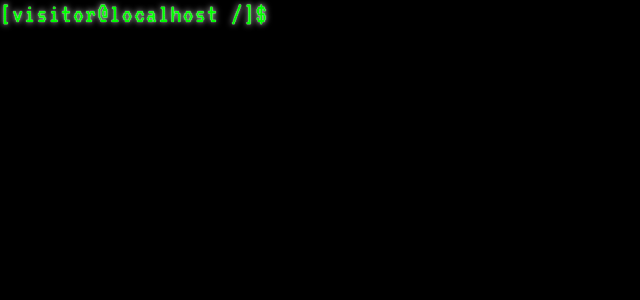
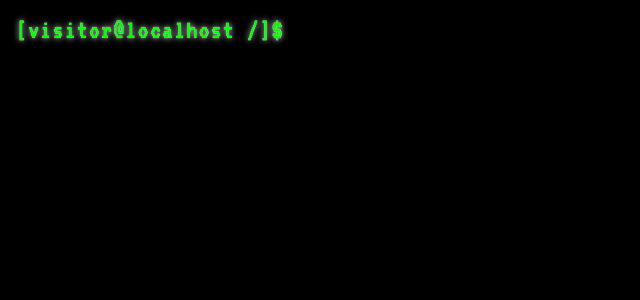
Before and after one commit to bukomp/my-page, a React (Create React App) app: page / in a window 1280 px wide. Shown: the top 300 px of the page, without its empty margins (0-640 px from the left). Built offline with nearby package versions, Linux system fonts and the light colour scheme.

Commit message:
feat: refactored

```diff
--- a/src/components/Terminal/Terminal.jsx
+++ b/src/components/Terminal/Terminal.jsx
@@ -1,7 +1,6 @@
 import React, { useState, useRef, useEffect } from 'react';
 import { useDispatch, useSelector } from 'react-redux';
 import './terminal.css';
-
 import commandDeclarations from './commands/commandDeclarations';
 import {
   saveToCommandHistory,
@@ -9,81 +8,77 @@ import {
 } from '../../reducers/commandReducer';
 import { saveToOutputHistory } from '../../reducers/outputReducer';
 
+import TerminalInput from './components/Input';
+import TerminalOutput from './components/Output';
+
+// Custom hook for focus management
 const useFocus = () => {
   const htmlElRef = useRef(null);
   const setFocus = () => {
-    htmlElRef.current && htmlElRef.current.focus();
+    htmlElRef.current?.focus();
   };
-
   return [htmlElRef, setFocus];
 };
 
 const Terminal = () => {
   const dispatch = useDispatch();
-
-  // DOM Elements
   const [inputRef, setInputFocus] = useFocus();
-
-  // Command History
   const commandHistory = useSelector((state) => state.commandHistory);
   const outputHistory = useSelector((state) => state.outputHistory);
   const [historyIndex, setHistoryIndex] = useState(commandHistory.length);
   const [currentInputValue, setCurrentInputValue] = useState('');
-
   const username = 'visitor';
   const hostname = window.location.host;
   const directory = window.location.pathname;
 
+  // Initialize command history on component mount
   useEffect(() => {
     dispatch(setInitialCommandHistory());
   }, [dispatch]);
 
+  // Update history index when command history changes
   useEffect(() => {
     setHistoryIndex(commandHistory.length);
   }, [commandHistory]);
 
+  // Scroll to the latest command output
   useEffect(() => {
     inputRef.current.scrollIntoView();
   }, [outputHistory, inputRef]);
 
-  // Command History Functions
-  function saveCommandToHistory(input) {
+  // Save command to history and update history index
+  const saveCommandToHistory = (input) => {
     dispatch(saveToCommandHistory(input));
     setHistoryIndex(commandHistory.length);
-  }
+  };
 
-  // Command Execution
-  function executeCommand(input) {
+  // Execute command and save output to history
+  const executeCommand = (input) => {
     if (input === '') {
       return dispatch(saveToOutputHistory({ input: '', output: '' }));
     }
-
     let output = 'Command not found';
-
-    const commandInput = input.split(' ')[0];
-    const properties = input.split(' ');
-
+    const [commandInput, ...properties] = input.split(' ');
     if (commandDeclarations.hasOwnProperty(commandInput)) {
-      properties.shift();
       const command = commandDeclarations[commandInput];
       output = command(dispatch, ...properties);
     }
-
     if (output !== '**clear**')
       dispatch(saveToOutputHistory({ input, output }));
-  }
+  };
 
-  // History Navigation
-  function navigateHistoryUp(e) {
+  // Navigate command history up
+  const navigateHistoryUp = (e) => {
     if (historyIndex > 0) {
       const value = commandHistory[historyIndex - 1];
       e.target.setSelectionRange(value.length, value.length);
       setHistoryIndex(historyIndex - 1);
       setCurrentInputValue(value);
     }
-  }
+  };
 
-  function navigateHistoryDown(e) {
+  // Navigate command history down
+  const navigateHistoryDown = (e) => {
     if (historyIndex < commandHistory.length - 1) {
       const value = commandHistory[historyIndex + 1];
       e.target.setSelectionRange(value.length, value.length);
@@ -92,25 +87,34 @@ const Terminal = () => {
     } else {
       setCurrentInputValue('');
     }
-  }
+  };
 
-  function handleKeyDown(e) {
+  // Handle key down events
+  const handleKeyDown = (e) => {
     const input = e.target.value.trim();
-
-    if (e.key === 'Enter') {
+    switch (e.key) {
+      case 'Enter':
         handleEnterKey(input);
-    } else if (e.key === 'ArrowUp') {
+        break;
+      case 'ArrowUp':
         e.preventDefault();
         navigateHistoryUp(e);
-    } else if (e.key === 'ArrowDown') {
+        break;
+      case 'ArrowDown':
         e.preventDefault();
         navigateHistoryDown(e);
-    } else if (e.key === 'ArrowRight' || e.key === 'ArrowLeft') {
+        break;
+      case 'ArrowRight':
+      case 'ArrowLeft':
         e.preventDefault();
+        break;
+      default:
+        break;
     }
-  }
+  };
 
-  function handleEnterKey(input) {
+  // Handle enter key press
+  const handleEnterKey = (input) => {
     if (input !== '') {
       saveCommandToHistory(input);
       executeCommand(input);
@@ -118,45 +122,29 @@ const Terminal = () => {
       executeCommand(input);
     }
     setCurrentInputValue('');
-  }
+  };
+
+  const handleOnClick = () => {
+    setInputFocus();
+  };
+
+  const handleOnChange = (e) => {
+    setCurrentInputValue(e?.target?.value || '');
+  };
 
   return (
-    <div
-      id="terminalContainer"
-      onClick={() => {
-        setInputFocus();
-      }}
-    >
     <div id="terminal">
-        <div id="outputList">
-          {outputHistory.map((ioCombination, index) => (
-            <div key={index}>
-              <p className={'input'}>$ {ioCombination.input}</p>
-              <div className={'output'}>{ioCombination.output}</div>
-            </div>
-          ))}
-        </div>
-        <div id="inputLine">
-          <span id="inputStart">
-            {`[${username}@${hostname} ${directory}]$ `}
-          </span>
-          <input
-            id="inputField"
-            ref={inputRef}
-            type="text"
-            spellCheck="false"
-            autoFocus
-            onKeyDown={handleKeyDown}
-            value={currentInputValue}
-            style={{
-              width: `${(currentInputValue?.length || 0) * 1.12}ch`,
-            }}
-            onChange={(e) => {
-              setCurrentInputValue(e?.target?.value || '');
-            }}
+      <div id="container" onClick={handleOnClick}>
+        <TerminalOutput outputHistory={outputHistory} />
+        <TerminalInput
+          inputRef={inputRef}
+          handleKeyDown={handleKeyDown}
+          currentInputValue={currentInputValue}
+          handleOnChange={handleOnChange}
+          username={username}
+          hostname={hostname}
+          directory={directory}
         />
-          <div id="cursor"></div>
-        </div>
       </div>
     </div>
   );
--- a/src/components/Terminal/commands/commandDeclarations.js
+++ b/src/components/Terminal/commands/commandDeclarations.js
@@ -2,7 +2,8 @@ import { me } from './me';
 import { help, clearTerminal, echoInput, exitWindow } from './utils';
 
 const commandDeclarations = {
-  help,
+  help, //! must aways comefirst
+
   clear: clearTerminal,
   echo: echoInput,
   exit: exitWindow,
--- /dev/null
+++ b/src/components/Terminal/components/Input.jsx
@@ -0,0 +1,29 @@
+const TerminalInput = ({
+  inputRef,
+  handleKeyDown,
+  currentInputValue,
+  handleOnChange,
+  username,
+  hostname,
+  directory,
+}) => (
+  <div id="inputLine">
+    <span id="inputStart">{`[${username}@${hostname} ${directory}]$ `}</span>
+    <input
+      id="inputField"
+      ref={inputRef}
+      type="text"
+      spellCheck="false"
+      autoFocus
+      onKeyDown={handleKeyDown}
+      value={currentInputValue}
+      style={{
+        width: `${(currentInputValue?.length || 0) * 1.12}ch`,
+      }}
+      onChange={handleOnChange}
+    />
+    <div id="cursor"></div>
+  </div>
+);
+
+export default TerminalInput;
--- a/src/components/Terminal/components/Output.jsx
+++ b/src/components/Terminal/components/Output.jsx
@@ -0,0 +1,15 @@
+const TerminalOutput = ({ outputHistory }) => {
+  const outputItems = outputHistory.map((ioCombination, index) => (
+    <OutputItem key={index} ioCombination={ioCombination} />
+  ));
+  return <div id="outputList">{outputItems}</div>;
+};
+
+const OutputItem = ({ ioCombination }) => (
+  <div>
+    <p className={'input'}>$ {ioCombination.input}</p>
+    <div className={'output'}>{ioCombination.output}</div>
+  </div>
+);
+
+export default TerminalOutput;
--- a/src/components/Terminal/terminal.css
+++ b/src/components/Terminal/terminal.css
@@ -1,11 +1,11 @@
 @import url('https://fonts.googleapis.com/css2?family=VT323&display=swap');
 
 /* Scrollbar Styling */
-#terminalContainer ::-webkit-scrollbar {
+#terminal ::-webkit-scrollbar {
   width: 20px;
 }
 
-#terminalContainer ::-webkit-scrollbar-track {
+#terminal ::-webkit-scrollbar-track {
   --dotSize: 0.05em;
   --bgSize: 0.3rem;
   --bgPosition: 0;
@@ -19,26 +19,26 @@
   box-shadow: 0 0 1px white, 0px 0px 6px #ffffff;
 }
 
-#terminalContainer ::-webkit-scrollbar-thumb {
+#terminal ::-webkit-scrollbar-thumb {
   background: #0f0;
   box-shadow: 0 0 1px white, 0px 0px 6px #ffffff;
 }
 
 /* Selection Styling */
-#terminalContainer ::selection {
+#terminal ::selection {
   background-color: #0f0;
   color: #000;
   box-shadow: 0 0 1px white, 0px 0px 6px #ffffff;
 }
 
 /* Terminal Styling */
-#terminal {
+#container {
+  padding: 1rem;
   background-color: #000;
   color: #0f0;
   width: 100%;
   height: 100vh;
   overflow-y: auto;
-  padding: 0;
   text-shadow: 0 0 1px white, 0px 0px 6px #ffffff;
   font-family: 'VT323', monospace;
 
```
Lines whose indentation alone changed are shown as unchanged.
